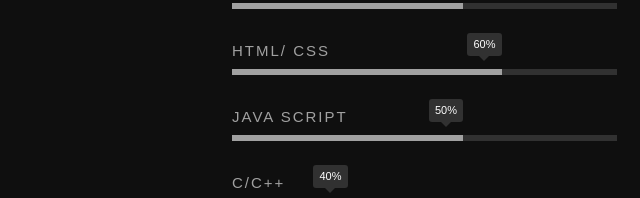
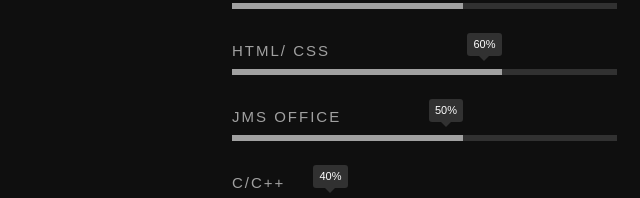
Before and after one commit to Sreeja-Singireddy/Portfolio, a plain HTML site: page index.html in a window 1280 px wide. Shown: the part 1625-1823 px from the top of the page, 428-1068 px from the left. Drawn offline with nearby package versions, Linux system fonts and the light colour scheme; files that its build step writes are made by us from their sources; files whose address does not match are found by name; a web font is replaced by a local one.

Commit message:
Update index.html

```diff
--- a/index.html
+++ b/index.html
@@ -168,7 +168,7 @@
                </li>
                <li>
                   <div class="progress percent60"><span>50%</span></div>
-                  <strong>Java Script</strong>
+                  <strong>JMs Office</strong>
                </li>
                <li>
                 <div class="progress percent30"><span>40%</span></div>
```
